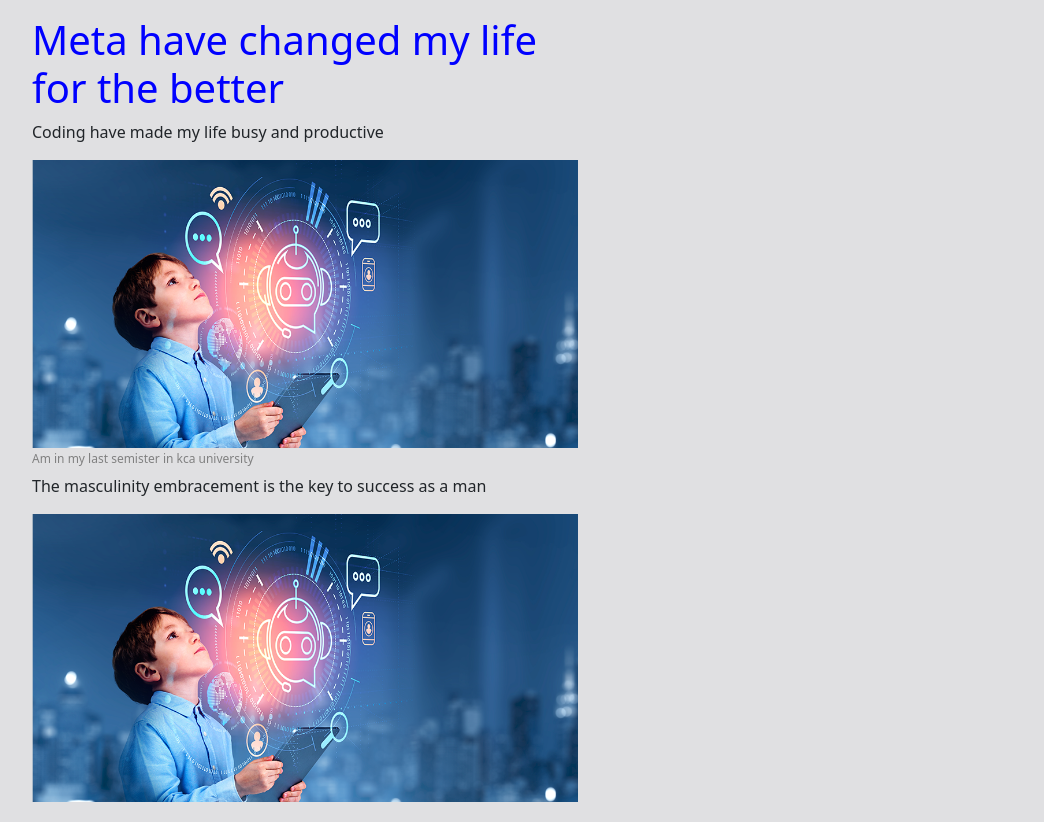
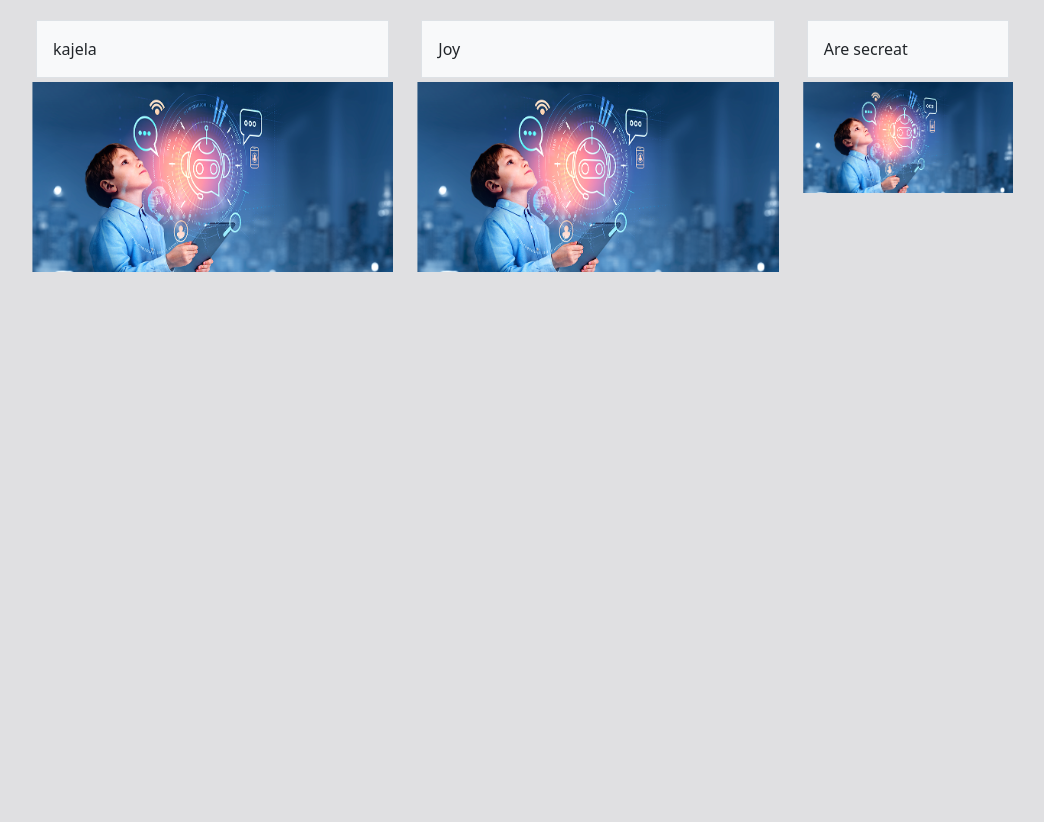
Before and after one commit to Titus-muchoki/META-INTRO, a plain HTML site: page index.html in a window 1280 px wide. Shown: the whole page, without its empty margins (54-1098 px from the left). After the commit the page ends 800 px from the top, so only its background shows below. Drawn offline with nearby package versions, Linux system fonts and the light colour scheme.

Commit message:
add the initial files

```diff
--- a/index.html
+++ b/index.html
@@ -33,17 +33,24 @@
 </ol>
 <a href=""></a> -->
 <div class="container">
-        <div class="row">
-            <div class="col-12 col-md-6">
-                <h1>Meta have changed my life for the better</h1>
-                <p>Coding have made my life busy and productive</p>
+    <div class="row row-cols-2 row-cols-lg-5 g-2 g-lg-3">
+      <div class="col-12 col-lg-4">
+        <div class="p-3 border bg-light">kajela</div>
         <img src="./images/ai.png" class="img-fluid" alt="">
       </div>
-            <div class="col-12 col-md-6">
-                <h2>Am in my last semister in kca university</h2>
-                <p>The masculinity embracement is the key to success as a man</p>
+      <div class="col-12 col-lg-4">
+        <div class="p-3 border bg-light">Joy</div>
         <img src="./images/ai.png" class="img-fluid" alt="">
       </div>
+      <div class="col">
+        <div class="p-3 border bg-light">Are secreat</div>
+        <img src="./images/ai.png" class="img-fluid" alt="">
+      </div>
+      <!-- <div class="col">
+        <div class="p-3 border bg-light">Lovers</div>
+        <img src="./images/ai.png" alt="img-fluid">
+      </div> -->
+
     </div>
   </div>
 
```
Lines whose indentation alone changed are shown as unchanged.
